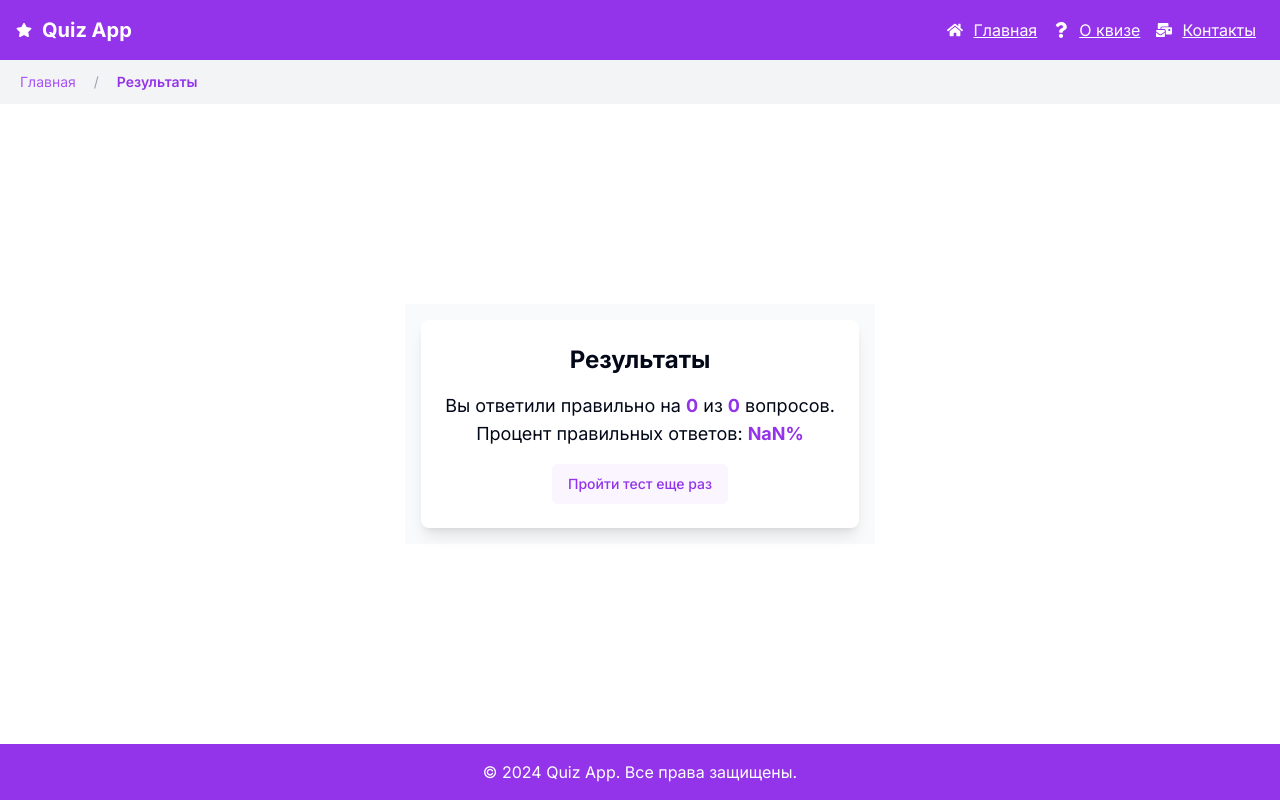
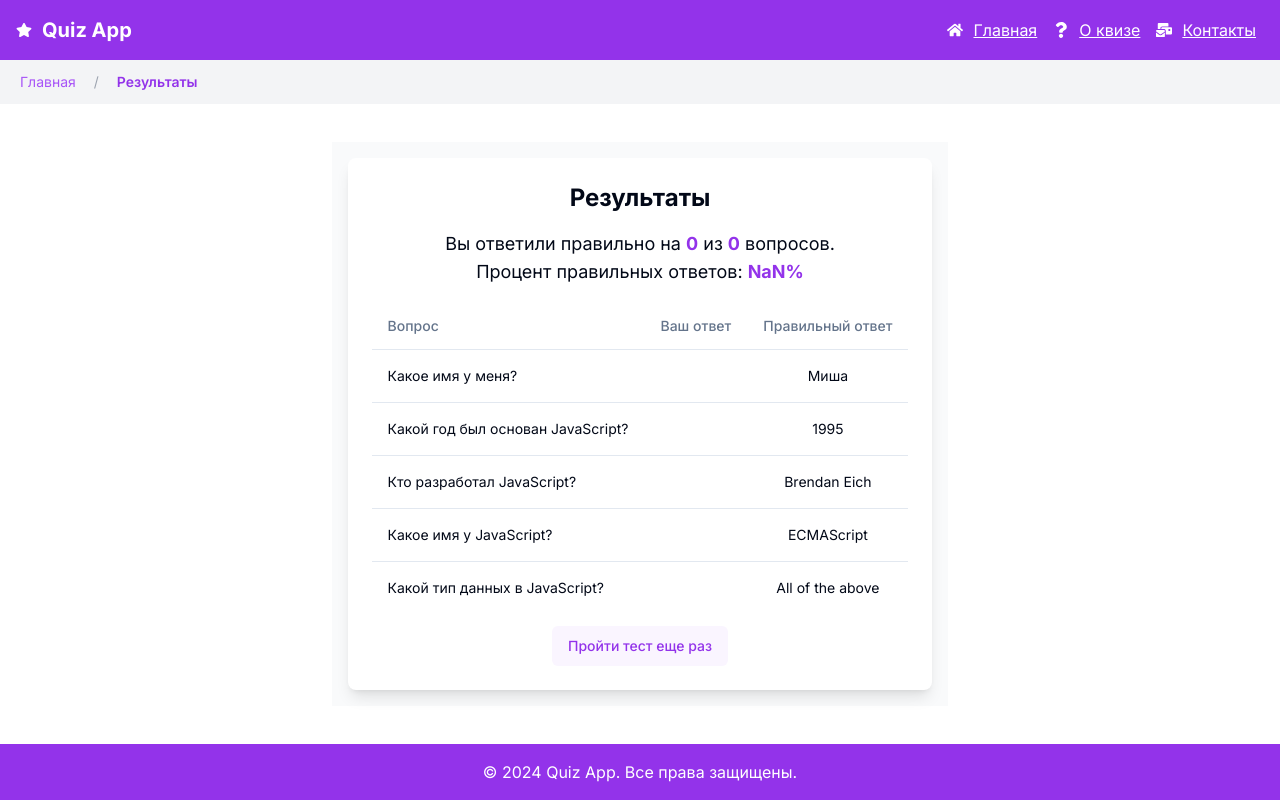
Before and after one commit to InfinityScripter/quiz-app, a Next.js app: page /result in a window 1280 px wide. Built offline with nearby package versions, Linux system fonts and the light colour scheme.

Commit message:
feat : add question result , question status correct | faild style : add table in result

```diff
--- a/components/quiz/quiz-form.tsx
+++ b/components/quiz/quiz-form.tsx
@@ -41,9 +41,11 @@
     const [isCorrect, setIsCorrect] = useState<boolean | null>(null);
     const [isAnswered, setIsAnswered] = useState(false);
     const [correctAnswers, setCorrectAnswers] = useState(0);
+    const [userAnswers, setUserAnswers] = useState<string[]>(Array(questions.length).fill(''));
+    const [questionResults, setQuestionResults] = useState<(boolean | null)[]>(Array(questions.length).fill(null));
     const [timerStarted, setTimerStarted] = useState(false);
-    const [timeLeft, setTimeLeft] = useState(30);
-    const [isLoading, setIsLoading] = useState(true); // New loading state
+    const [timeLeft, setTimeLeft] = useState(100);
+    const [isLoading, setIsLoading] = useState(true);
     const router = useRouter();
 
     const form = useForm<z.infer<typeof FormSchema>>({
@@ -73,36 +75,38 @@
             const data = await response.json();
             setCurrentQuestionIndex(data.currentQuestionIndex);
             setCorrectAnswers(data.correctAnswers);
+            setUserAnswers(data.userAnswers || Array(questions.length).fill(''));
+            setQuestionResults(data.questionResults || Array(questions.length).fill(null));
             setTimeLeft(data.timeLeft);
             setTimerStarted(data.timerStarted);
 
             const newExpiryTimestamp = new Date();
             newExpiryTimestamp.setSeconds(newExpiryTimestamp.getSeconds() + data.timeLeft);
             restart(newExpiryTimestamp, data.timerStarted);
-            setIsLoading(false); // Set loading to false after fetching data
+            setIsLoading(false);
         };
 
         fetchQuizState().catch((error) => {
             console.error('Fetch quiz state failed:', error);
-            setIsLoading(false); // Set loading to false even if fetching fails
+            setIsLoading(false);
         });
     }, [restart]);
 
     useEffect(() => {
         if (timerStarted) {
-            updateQuizState(currentQuestionIndex, correctAnswers, seconds + minutes * 60, true);
+            updateQuizState(currentQuestionIndex, correctAnswers, userAnswers, questionResults, seconds + minutes * 60, true);
         }
-    }, [seconds, minutes, timerStarted, currentQuestionIndex, correctAnswers]);
+    }, [seconds, minutes, timerStarted, currentQuestionIndex, correctAnswers, userAnswers, questionResults]);
 
     const handleStart = () => {
         setTimerStarted(true);
         start();
-        updateQuizState(currentQuestionIndex, correctAnswers, 30, true);
+        updateQuizState(currentQuestionIndex, correctAnswers, userAnswers, questionResults, 100, true);
     };
 
     const handleExpire = () => {
-        updateQuizState(0, correctAnswers, 30, false);
-        router.push(`/result?correctAnswers=${correctAnswers}&totalQuestions=${questions.length}`);
+        updateQuizState(0, correctAnswers, userAnswers, questionResults, 100, false);
+        router.push(`/result?correctAnswers=${correctAnswers}&totalQuestions=${questions.length}&userAnswers=${encodeURIComponent(JSON.stringify(userAnswers))}`);
     };
 
     const handleNextQuestion = async (data: z.infer<typeof FormSchema>) => {
@@ -111,6 +115,11 @@
 
         setIsCorrect(correct);
         setIsAnswered(true);
+        const newResults = [...questionResults];
+        newResults[currentQuestionIndex] = correct;
+
+        const newUserAnswers = [...userAnswers];
+        newUserAnswers[currentQuestionIndex] = data.answer;
 
         if (correct) {
             setCorrectAnswers((prev) => prev + 1);
@@ -118,26 +127,28 @@
 
         setTimeout(async () => {
             if (currentQuestionIndex === questions.length - 1) {
-                await updateQuizState(0, 0, 30, false);
-                router.push(`/result?correctAnswers=${correctAnswers + (correct ? 1 : 0)}&totalQuestions=${questions.length}`);
+                await updateQuizState(0, 0, newUserAnswers, newResults, 100, false);
+                router.push(`/result?correctAnswers=${correctAnswers + (correct ? 1 : 0)}&totalQuestions=${questions.length}&userAnswers=${encodeURIComponent(JSON.stringify(newUserAnswers))}`);
             } else {
                 const newIndex = currentQuestionIndex + 1;
                 setCurrentQuestionIndex(newIndex);
                 setIsCorrect(null);
                 setIsAnswered(false);
                 form.reset();
-                await updateQuizState(newIndex, correctAnswers + (correct ? 1 : 0), 30, true);
+                setUserAnswers(newUserAnswers);
+                setQuestionResults(newResults);
+                await updateQuizState(newIndex, correctAnswers + (correct ? 1 : 0), newUserAnswers, newResults, 100, true);
             }
         }, 1000);
     };
 
-    const updateQuizState = async (currentQuestionIndex: number, correctAnswers: number, timeLeft: number, timerStarted: boolean) => {
+    const updateQuizState = async (currentQuestionIndex: number, correctAnswers: number, userAnswers: string[], questionResults: (boolean | null)[], timeLeft: number, timerStarted: boolean) => {
         await fetch('/api/quiz-state', {
             method: 'POST',
             headers: {
                 'Content-Type': 'application/json',
             },
-            body: JSON.stringify({ currentQuestionIndex, correctAnswers, timeLeft, timerStarted }),
+            body: JSON.stringify({ currentQuestionIndex, correctAnswers, userAnswers, questionResults, timeLeft, timerStarted }),
         });
     };
 
@@ -181,6 +192,11 @@
                             <h3 className="text-xl font-bold">Вопрос {currentQuestionIndex + 1} из {questions.length}</h3>
                         </div>
                         <Progress value={(currentQuestionIndex / questions.length) * 100} className="my-4 " />
+                        <div className="flex space-x-1">
+                            {questionResults.map((result, index) => (
+                                <div key={index} className={`rounded-xl w-full h-2 ${result === null ? 'bg-gray-200' : result ? 'bg-emerald-500' : 'bg-destructive'}`} />
+                            ))}
+                        </div>
                         <h2>{questions[currentQuestionIndex].question}</h2>
                         <FormField
                             control={form.control}
--- a/components/quiz/result-form.tsx
+++ b/components/quiz/result-form.tsx
@@ -2,11 +2,14 @@
 
 import { useSearchParams, useRouter } from 'next/navigation';
 import { Button } from "@/components/ui/button";
+import { Table, TableBody, TableCaption, TableCell, TableHead, TableHeader, TableRow } from "@/components/ui/table";
+import { questions } from "@/lib/questions";
 
 const ResultForm = () => {
     const searchParams = useSearchParams();
     const correctAnswers = parseInt(searchParams.get('correctAnswers') || '0', 10);
     const totalQuestions = parseInt(searchParams.get('totalQuestions') || '0', 10);
+    const userAnswers = JSON.parse(decodeURIComponent(searchParams.get('userAnswers') || '[]'));
     const router = useRouter();
 
     const completionPercentage = ((correctAnswers / totalQuestions) * 100).toFixed(0);
@@ -20,6 +23,8 @@
             body: JSON.stringify({
                 currentQuestionIndex: 0,
                 correctAnswers: 0,
+                userAnswers: Array(questions.length).fill(''),
+                questionResults: Array(questions.length).fill(null),
                 timeLeft: 30,
                 timerStarted: false
             }),
@@ -32,12 +37,32 @@
     }
 
     return (
-        <div className="flex flex-col items-center justify-center  bg-gray-50 p-4">
+        <div className="flex flex-col items-center justify-center bg-gray-50 p-4">
             <div className="bg-white p-6 rounded-lg shadow-lg text-center">
                 <h3 className="text-2xl font-bold mb-4">Результаты</h3>
                 <p className="text-lg">Вы ответили правильно на <span className="font-bold text-purple-600">{correctAnswers}</span> из <span className="font-bold text-purple-600">{totalQuestions}</span> вопросов.</p>
                 <p className="text-lg mb-4">Процент правильных ответов: <span className="font-bold text-purple-600">{completionPercentage}%</span></p>
-                <div className="flex justify-center">
+
+                <Table>
+                    <TableHeader>
+                        <TableRow>
+                            <TableHead>Вопрос</TableHead>
+                            <TableHead className="text-center">Ваш ответ</TableHead>
+                            <TableHead className="text-center">Правильный ответ</TableHead>
+                        </TableRow>
+                    </TableHeader>
+                    <TableBody>
+                        {questions.map((question, index) => (
+                            <TableRow key={index}>
+                                <TableCell className="text-left">{question.question}</TableCell>
+                                <TableCell className="text-center">{userAnswers[index]}</TableCell>
+                                <TableCell className="text-center">{question.correctAnswer}</TableCell>
+                            </TableRow>
+                        ))}
+                    </TableBody>
+                </Table>
+
+                <div className="mt-3 flex justify-center">
                     <Button variant="purple" onClick={handleRetry}>Пройти тест еще раз</Button>
                 </div>
             </div>
--- /dev/null
+++ b/components/ui/table.tsx
@@ -0,0 +1,117 @@
+import * as React from "react"
+
+import { cn } from "@/lib/utils"
+
+const Table = React.forwardRef<
+  HTMLTableElement,
+  React.HTMLAttributes<HTMLTableElement>
+>(({ className, ...props }, ref) => (
+  <div className="relative w-full overflow-auto">
+    <table
+      ref={ref}
+      className={cn("w-full caption-bottom text-sm", className)}
+      {...props}
+    />
+  </div>
+))
+Table.displayName = "Table"
+
+const TableHeader = React.forwardRef<
+  HTMLTableSectionElement,
+  React.HTMLAttributes<HTMLTableSectionElement>
+>(({ className, ...props }, ref) => (
+  <thead ref={ref} className={cn("[&_tr]:border-b", className)} {...props} />
+))
+TableHeader.displayName = "TableHeader"
+
+const TableBody = React.forwardRef<
+  HTMLTableSectionElement,
+  React.HTMLAttributes<HTMLTableSectionElement>
+>(({ className, ...props }, ref) => (
+  <tbody
+    ref={ref}
+    className={cn("[&_tr:last-child]:border-0", className)}
+    {...props}
+  />
+))
+TableBody.displayName = "TableBody"
+
+const TableFooter = React.forwardRef<
+  HTMLTableSectionElement,
+  React.HTMLAttributes<HTMLTableSectionElement>
+>(({ className, ...props }, ref) => (
+  <tfoot
+    ref={ref}
+    className={cn(
+      "border-t bg-muted/50 font-medium [&>tr]:last:border-b-0",
+      className
+    )}
+    {...props}
+  />
+))
+TableFooter.displayName = "TableFooter"
+
+const TableRow = React.forwardRef<
+  HTMLTableRowElement,
+  React.HTMLAttributes<HTMLTableRowElement>
+>(({ className, ...props }, ref) => (
+  <tr
+    ref={ref}
+    className={cn(
+      "border-b transition-colors hover:bg-muted/50 data-[state=selected]:bg-muted",
+      className
+    )}
+    {...props}
+  />
+))
+TableRow.displayName = "TableRow"
+
+const TableHead = React.forwardRef<
+  HTMLTableCellElement,
+  React.ThHTMLAttributes<HTMLTableCellElement>
+>(({ className, ...props }, ref) => (
+  <th
+    ref={ref}
+    className={cn(
+      "h-12 px-4 text-left align-middle font-medium text-muted-foreground [&:has([role=checkbox])]:pr-0",
+      className
+    )}
+    {...props}
+  />
+))
+TableHead.displayName = "TableHead"
+
+const TableCell = React.forwardRef<
+  HTMLTableCellElement,
+  React.TdHTMLAttributes<HTMLTableCellElement>
+>(({ className, ...props }, ref) => (
+  <td
+    ref={ref}
+    className={cn("p-4 align-middle [&:has([role=checkbox])]:pr-0", className)}
+    {...props}
+  />
+))
+TableCell.displayName = "TableCell"
+
+const TableCaption = React.forwardRef<
+  HTMLTableCaptionElement,
+  React.HTMLAttributes<HTMLTableCaptionElement>
+>(({ className, ...props }, ref) => (
+  <caption
+    ref={ref}
+    className={cn("mt-4 text-sm text-muted-foreground", className)}
+    {...props}
+  />
+))
+TableCaption.displayName = "TableCaption"
+
+export {
+  Table,
+  TableHeader,
+  TableBody,
+  TableFooter,
+  TableHead,
+  TableRow,
+  TableCell,
+  TableCaption,
+}
--- a/lib/questions.js
+++ b/lib/questions.js
@@ -1,7 +1,7 @@
 export const questions = [
     {
         question: "Какое имя у меня?",
-        options: ["Миша", "ECMAScript6", "ECMAScript5", "ECMAScript7"],
+        options: ["Миша", "Петя", "Вася", "Ваня"],
         correctAnswer: "Миша"
     },
     {
```
Also changed, not shown: app/api/quiz-state/route.ts (+7 -4 lines).
